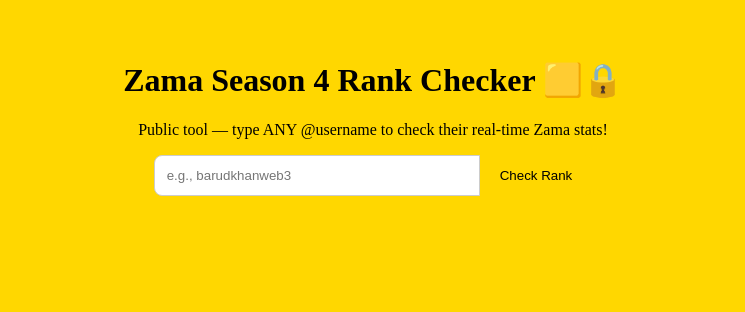
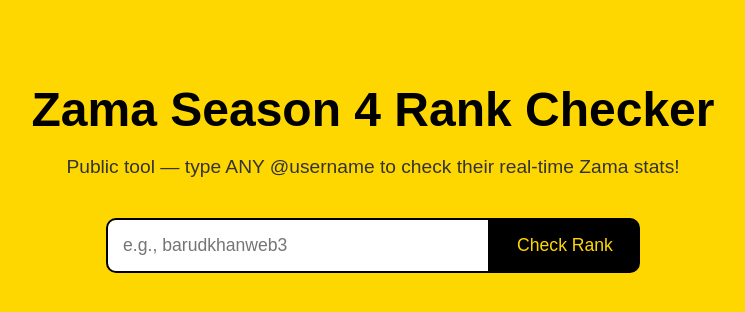
Before and after one commit to barudkhan/zama-season-4-checker, a Next.js app: page / in a window 1280 px wide. Shown: the top 312 px of the page, without its empty margins (267-1012 px from the left). Built offline with nearby package versions, Linux system fonts and the light colour scheme.

Commit message:
Update page.tsx

```diff
--- a/app/page.tsx
+++ b/app/page.tsx
@@ -15,11 +15,8 @@
     try {
       const res = await fetch(`/api/checker/${username.replace('@', '')}`);
       const json = await res.json();
-      if (res.ok && json.posts > 0) {
-        setData(json);
-      } else {
-        setError(json.error || 'No posts found for #ZamaCreatorProgram');
-      }
+      if (res.ok) setData(json);
+      else setError(json.error || 'No posts found');
     } catch {
       setError('API error — check token or try again');
     }
@@ -27,32 +24,33 @@
   };
 
   return (
-    <div style={{ padding: '40px', maxWidth: '600px', margin: '0 auto', textAlign: 'center' }}>
-      <h1 style={{ color: '#000' }}>Zama Season 4 Rank Checker 🟨🔒</h1>
-      <p style={{ color: '#000' }}>Public tool — type ANY @username to check their real-time Zama stats!</p>
-      <div style={{ display: 'flex', justifyContent: 'center', marginBottom: '20px' }}>
+    <div style={{ padding: '50px', maxWidth: '700px', margin: '0 auto', textAlign: 'center', fontFamily: 'Arial, sans-serif' }}>
+      <h1 style={{ fontSize: '3rem', color: '#000', marginBottom: '10px' }}>Zama Season 4 Rank Checker</h1>
+      <p style={{ fontSize: '1.2rem', color: '#333', marginBottom: '40px' }}>Public tool — type ANY @username to check their real-time Zama stats!</p>
+      <div style={{ display: 'flex', justifyContent: 'center', marginBottom: '50px' }}>
         <input
           placeholder="e.g., barudkhanweb3"
           value={username}
           onChange={(e) => setUsername(e.target.value)}
-          style={{ padding: '12px', width: '300px', border: '1px solid #ccc', borderRadius: '8px 0 0 8px' }}
+          style={{ padding: '15px', width: '350px', fontSize: '1.1rem', border: '2px solid #000', borderRadius: '10px 0 0 10px', background: '#fff', color: '#000', outline: 'none' }}
         />
         <button
           onClick={check}
           disabled={loading || !username}
-          style={{ padding: '12px 20px', background: '#FFD700', color: '#000', border: 'none', borderRadius: '0 8px 8px 0', cursor: 'pointer' }}
+          style={{ padding: '15px 25px', fontSize: '1.1rem', background: '#000', color: '#FFD700', border: '2px solid #000', borderRadius: '0 10px 10px 0', cursor: 'pointer' }}
         >
           {loading ? 'Checking...' : 'Check Rank'}
         </button>
       </div>
-      {error && <p style={{ color: 'red' }}>{error}</p>}
+      {error && <p style={{ color: 'red', fontSize: '1.2rem', marginBottom: '30px' }}>{error}</p>}
       {data && (
-        <div style={{ padding: '20px', background: '#1a1a1a', color: '#fff', borderRadius: '12px', border: '1px solid #FFD700' }}>
-          <h2 style={{ color: '#FFD700' }}>{data.username}</h2>
+        <div style={{ padding: '30px', background: '#000', color: '#FFD700', borderRadius: '15px', fontSize: '1.3rem' }}>
+          <h2 style={{ color: '#FFD700', marginBottom: '20px' }}>{data.username}</h2>
           <p><strong>Posts:</strong> {data.posts}</p>
           <p><strong>Impressions:</strong> {data.impressions}</p>
-          <p><strong>ER%:</strong> {data.er}</p>
+          <p><strong>ER:</strong> {data.er}</p>
           <p><strong>Estimated Rank:</strong> {data.estimatedRank}</p>
+          <p style={{ fontSize: '1rem', color: '#aaa' }}>Updated: {new Date(data.updatedAt).toLocaleString()}</p>
         </div>
       )}
     </div>
```
